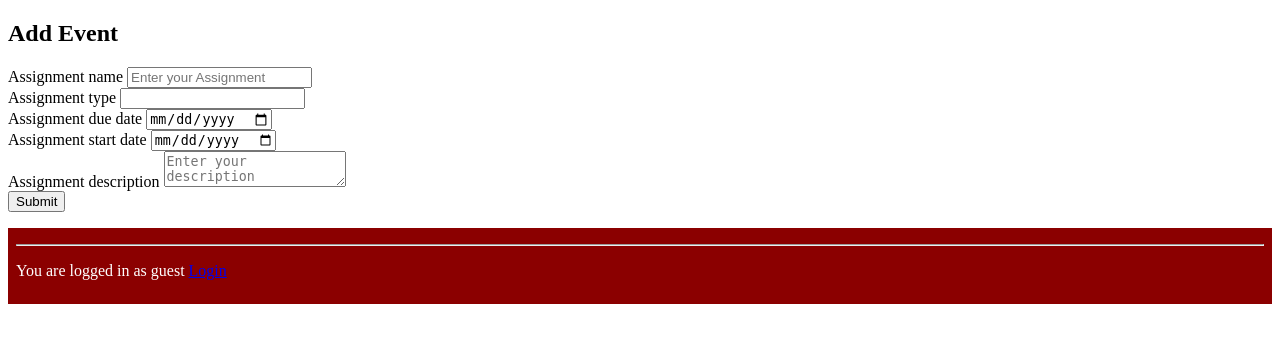
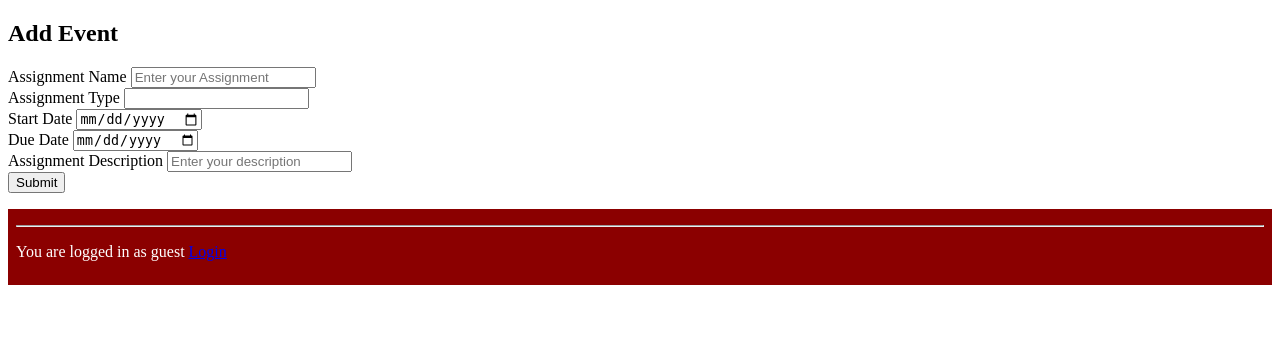
Before and after one commit to DavidLynch26/COMP3161FinalProject, a Flask app: template templates/addAssignment.html in a window 1280 px wide. Shown: the part 152-495 px from the top of the page. Run offline with Flask 3, Linux system fonts and the light colour scheme; the template is opened without the code that fills it: values that come from a table or form of the project are taken from there, others are empty; tables that the repository leaves empty or names only in its code hold one stand-in row (values such as "Sample post"); form fields are guessed from the names that the template uses; parts of the project's set-up code (start-up, migrations or seed data) failed here and were passed over.

Commit message:
add assignment page impleented, sql queries needed to add assignment and calender event

```diff
--- a/app.py
+++ b/app.py
@@ -202,6 +202,11 @@ def addEventPage(course_id):
     form = EventForm()
     return render_template("addEvent.html", form = form, course_id = course_id)
 
+@app.route(f'/{sN}/course/addAssignment/<course_id>')
+def addAssignmentPage(course_id):
+    form = AssignmentForm()
+    return render_template("addAssignment.html", form = form, course_id = course_id)
+
 @app.route(f'/{sN}/course/<event>')
 def calenderPage(event):
     event = event.replace("'", '"')
--- a/forms.py
+++ b/forms.py
@@ -15,6 +15,6 @@ class EventForm(FlaskForm):
 class AssignmentForm(FlaskForm):
     assignmentName = StringField('Assignment Name', validators=[InputRequired()])
     assignmentType = StringField('Assignment Type', validators=[InputRequired()])
-    assignmentDesciption = StringField('Assignment Description', validators=[InputRequired()])
+    assignmentDescription = StringField('Assignment Description', validators=[InputRequired()])
     assignmentStartDate = DateField('Start Date', format = '%d/%m/%Y', validators=[InputRequired()])
-    assignmentEndDate = DateField('End Date', format = '%d/%m/%Y', validators=[InputRequired()])
+    assignmentDueDate = DateField('Due Date', format = '%d/%m/%Y', validators=[InputRequired()])
--- a/templates/addAssignment.html
+++ b/templates/addAssignment.html
@@ -1,6 +1,6 @@
 {% extends 'base.html' %}
 {% block main %}
-<div class="addEvent center-block">
+<div class="addAssignment center-block">
     <h2>Add Event</h2>
     <form action="" method="post">
       {{ form.csrf_token }}
@@ -13,12 +13,12 @@
         {{ form.assignmentType(class='form-control', placeholder="") }}
       </div>
       <div class="form-group">
+        {{ form.assignmentStartDate.label }}
+        {{ form.assignmentStartDate(class='form-control', placeholder="") }}
+      </div>
+      <div class="form-group">
         {{ form.assignmentDueDate.label }}
         {{ form.assignmentDueDate(class='form-control', placeholder="") }}
-      </div>
-      <div class="form-group">
-        {{ form.assignmentStartDate.label }}
-        {{ form.assignmentStartDate(class='form-control', placeholder="") }}
       </div>
       <div class="form-group">
         {{ form.assignmentDescription.label }}
--- a/templates/coursePage.html
+++ b/templates/coursePage.html
@@ -16,7 +16,7 @@
         {% endif %}
     </h3>
     <h3>
-        Assignments {% if session['type'] !=  "Student": %} <button onclick = "url_for()">Add Assignment</button> {% endif %}
+        Assignments {% if session['type'] !=  "Student": %} <button type = "button"><a href="{{ url_for('addAssignmentPage', course_id = course_id) }}">Add Assignment</a></button> {% endif %}
         {% if assignments == [] %}
             <p>There is no thing to see here</p>
         {% else %}
```
